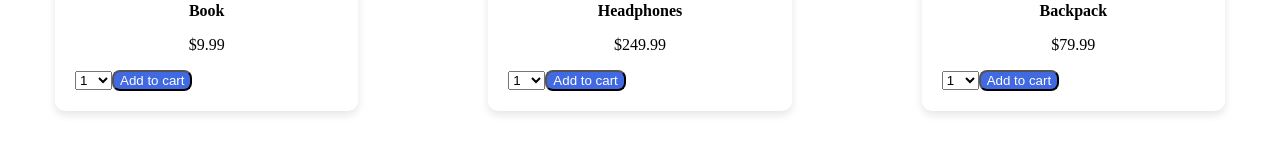
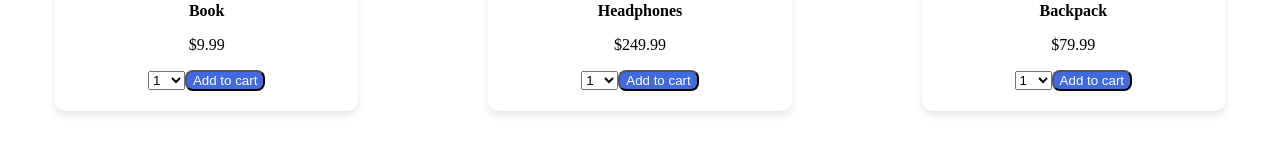
Before and after one commit to ivanorsolic95/MyStore, an Angular app: page / in a window 1280 px wide. Shown: the part 406-566 px from the top of the page. Built offline with nearby package versions, Linux system fonts and the light colour scheme.

Commit message:
Update product-item.component.css
Use "app-cart" class to center the app-cart component.

```diff
--- a/src/app/product-item/product-item.component.css
+++ b/src/app/product-item/product-item.component.css
@@ -30,3 +30,9 @@
   box-shadow: 0 8px 16px rgba(0, 0, 0, 0.2);
   transform: scale(1.05);
 }
+
+.app-cart {
+  display: flex;
+  justify-content: center;
+  align-items: center;
+}
```
